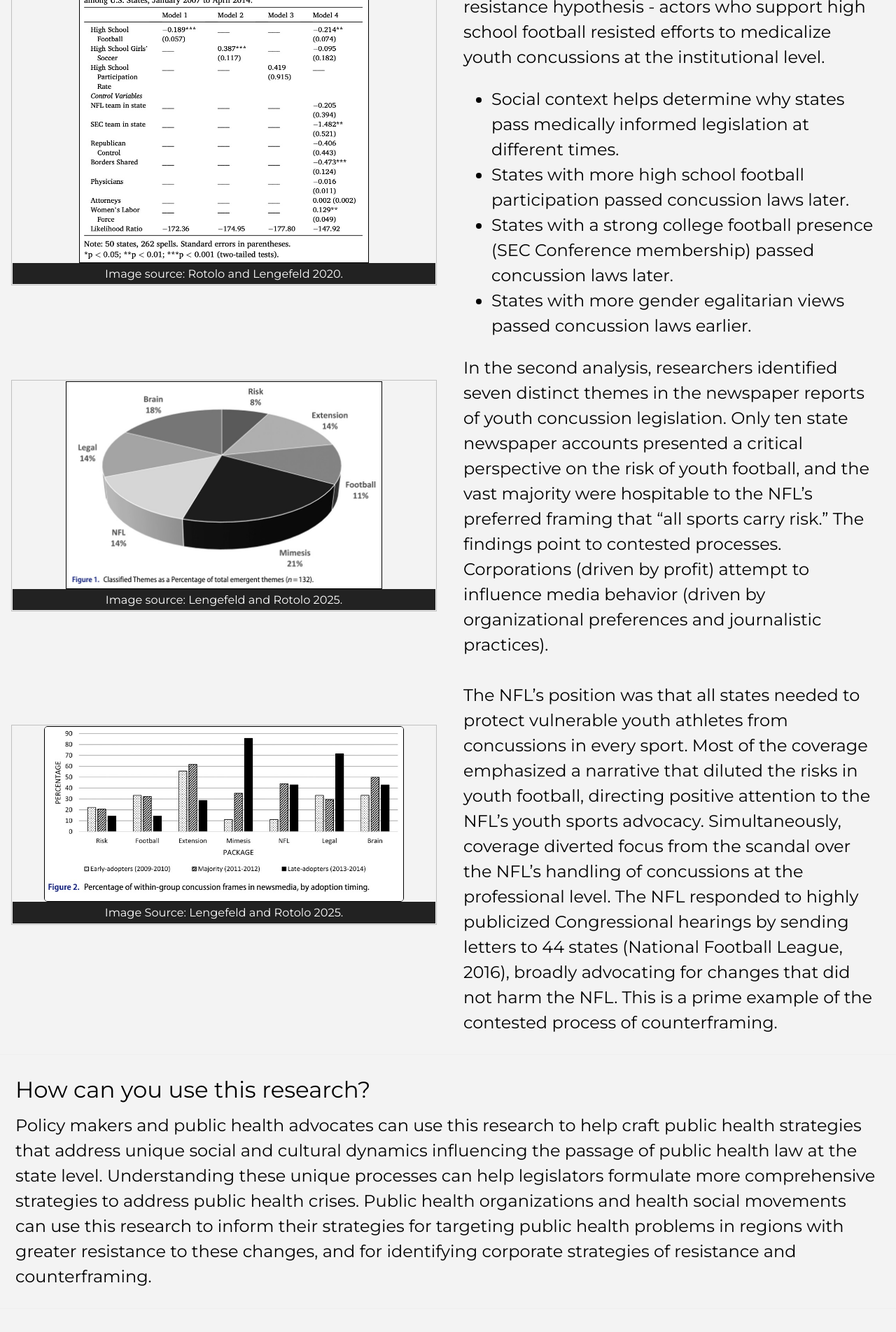
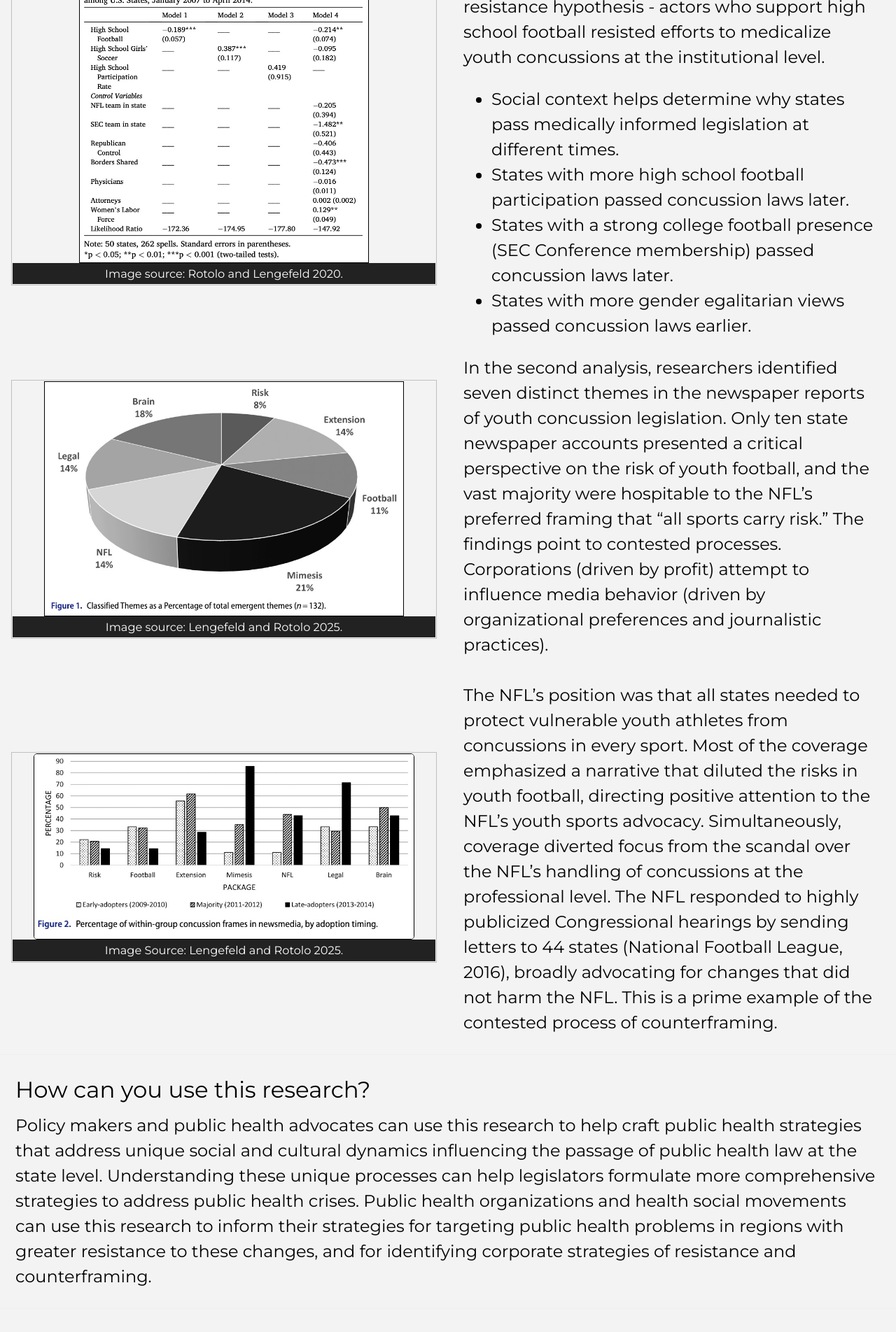
Before and after one commit to resilience1/resilience1.github.io, a Jekyll site: the page built from research/concussion.html, in a window 1280 px wide. Shown: the part 2182-4086 px from the top of the page at 70% size. Built offline with Jekyll 4.4.1, drawn with Linux system fonts in a browser that asks for light colours; nearby versions of some CDN libraries.

Commit message:
Update concussion.html

```diff
--- a/research/concussion.html
+++ b/research/concussion.html
@@ -244,14 +244,14 @@ title: Concussions & Youth Sports | Michael Lengefeld
 				</figcaption>
 			</figure> <br><br><br><br><br>
 			<figure class="item">
-			<img height="400" class="displayed" src="/img/concthemes.jpg" style="width:75%; height: 75%;
+			<img height="400" class="displayed" src="/img/concthemes.jpg" style="width:85%; height: 85%;
 				border:1px solid black; align:middle" alt="concussion themes">
 				<figcaption class="caption">Image source: Lengefeld and Rotolo 2025.
 				</figcaption>
 			</figure> <br><br><br><br><br><br>
 			<figure class="item">
 				<img class="displayed" id="myImg" src="/img/concthemes2.jpg" alt="concussion themes by group and timing"
-					style="width:85%; height: 85%; border:1px solid black; align:middle">
+					style="width:90%; height: 90%; border:1px solid black; align:middle">
 				<figcaption class="caption">Image Source: Lengefeld and Rotolo 2025.
 				</figcaption>
 			</figure>
```
